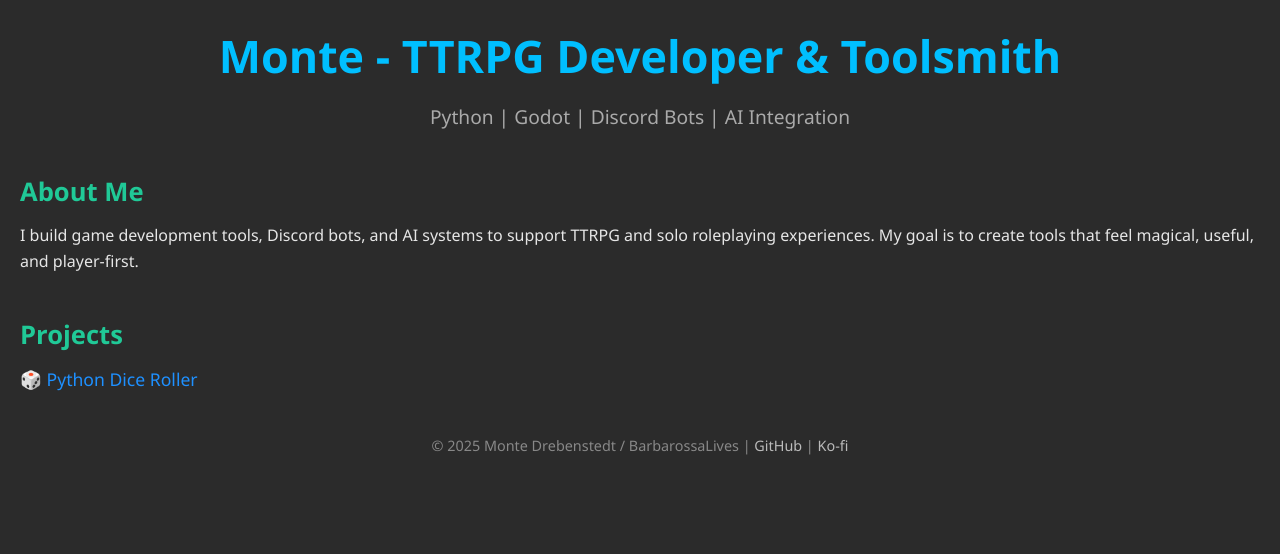
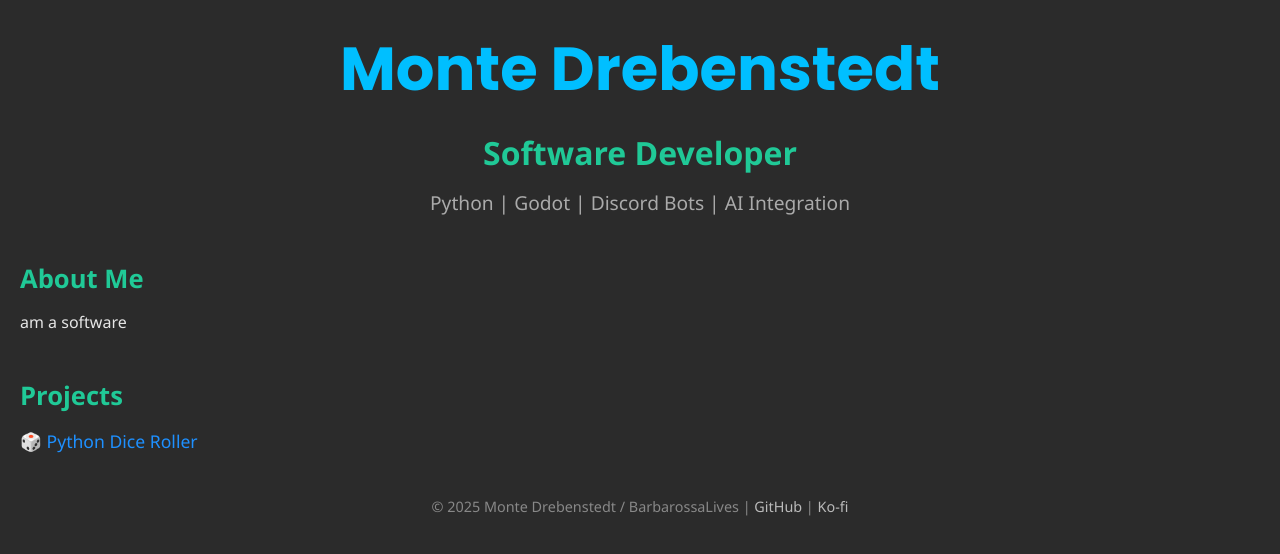
Before and after one commit to BarbarossaLives/Monte_Drebenstedt_Portfolio, a plain HTML site: page index.html in a window 1280 px wide. Drawn offline with Linux system fonts and the light colour scheme.

Commit message:
testng save

```diff
--- a/index.html
+++ b/index.html
@@ -4,16 +4,19 @@
   <meta charset="UTF-8">
   <title>Monte's TTRPG Developer Portfolio</title>
   <link rel="stylesheet" href="style.css">
+  <link href="https://fonts.googleapis.com/css2?family=Poppins:wght@400;700&display=swap" rel="stylesheet">
+
 </head>
 <body>
   <header>
-    <h1>Monte - TTRPG Developer & Toolsmith</h1>
+    <h1>Monte Drebenstedt</h1>
+    <h2> Software Developer</h2>
     <p>Python | Godot | Discord Bots | AI Integration</p>
   </header>
 
   <section>
     <h2>About Me</h2>
-    <p>I build game development tools, Discord bots, and AI systems to support TTRPG and solo roleplaying experiences. My goal is to create tools that feel magical, useful, and player-first.</p>
+    <p> am a software</p>
   </section>
 
   <section>
--- a/style.css
+++ b/style.css
@@ -21,9 +21,16 @@ header {
 }
 
 header h1 {
-  font-size: 2.8rem;
+  font-family: "Poppins", Tahoma, Geneva, Verdana;
+  font-size: 3.8rem;
   color: #00BFFF;  /* Bright sky blue */
   margin-bottom: 10px;
+}
+
+header h2{
+  font-size: 2.0rem;
+  margin-bottom: 10px;
+  color: #20C997;  /* Teal (Superhero accent) */
 }
 
 header p {
```
